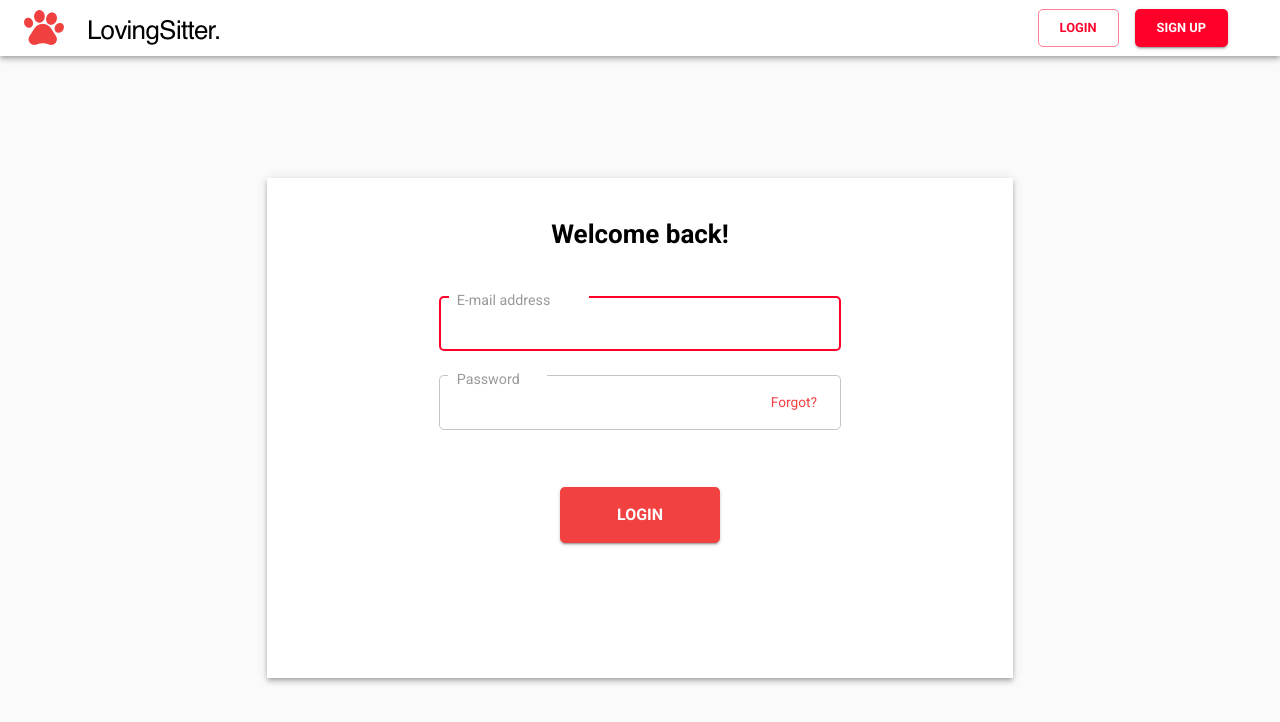
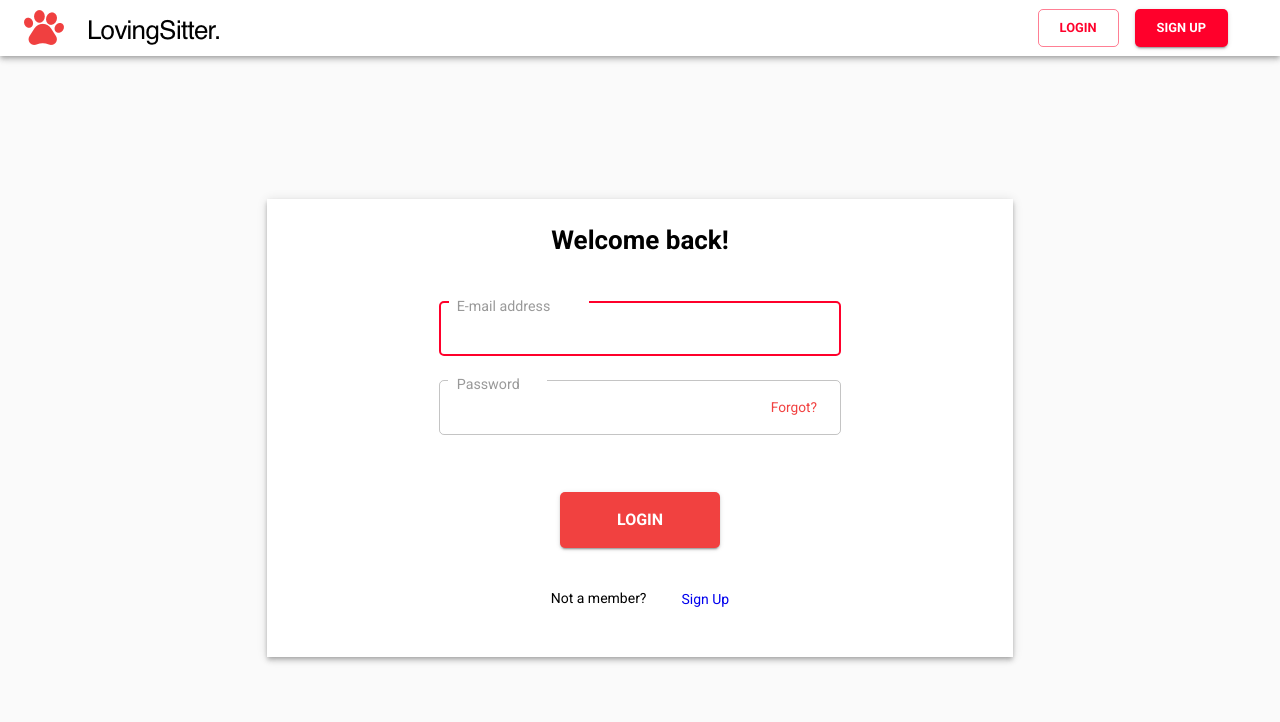
Before and after one commit to hodge-jai/fun-kickoff-project, a React (Create React App) app in the folder client/: page /login in a window 1280 px wide. Shown: the top 722 px of the page. Built offline with nearby package versions, Linux system fonts and the light colour scheme; no server answers.

Commit message:
added login and sign up suggestions

```diff
--- a/client/src/components/AuthHeader/AuthHeader.tsx
+++ b/client/src/components/AuthHeader/AuthHeader.tsx
@@ -16,10 +16,8 @@ const AuthHeader = ({ linkTo, asideText, btnText }: Props): JSX.Element => {
   return (
     <Box p={1} className={classes.authHeader}>
       <Typography className={classes.accAside}>{asideText}</Typography>
-      <Link to={linkTo} className={classes.link}>
-        <Button color="inherit" className={classes.accBtn} variant="contained">
-          {btnText}
-        </Button>
+      <Link to={linkTo} color="primary" className={classes.link}>
+        {btnText}
       </Link>
     </Box>
   );
--- a/client/src/components/AuthHeader/useStyles.ts
+++ b/client/src/components/AuthHeader/useStyles.ts
@@ -2,15 +2,15 @@ import { makeStyles } from '@material-ui/core/styles';
 
 const useStyles = makeStyles((theme) => ({
   authHeader: {
-    alignSelf: 'flex-end',
-    justifyContent: 'flex-end',
+    alignSelf: 'center',
+    justifyContent: 'center',
     alignItems: 'center',
     display: 'flex',
     flexWrap: 'wrap',
   },
   accAside: {
     fontSize: 14,
-    color: '#b0b0b0',
+    color: '#000000',
     fontWeight: 400,
     textAlign: 'center',
     marginRight: 35,
@@ -19,7 +19,11 @@ const useStyles = makeStyles((theme) => ({
     alignItems: 'center',
     padding: '1rem 0',
   },
-  link: { textDecoration: 'none' },
+  link: {
+    textDecoration: 'none',
+    fontSize: 14,
+    fontWeight: 400,
+  },
   accBtn: {
     width: 170,
     height: 54,
--- a/client/src/pages/Login/LoginForm/LoginForm.tsx
+++ b/client/src/pages/Login/LoginForm/LoginForm.tsx
@@ -6,6 +6,7 @@ import * as Yup from 'yup';
 import Typography from '@material-ui/core/Typography';
 import useStyles from './useStyles';
 import { CircularProgress } from '@material-ui/core';
+import AuthHeader from '../../../components/AuthHeader/AuthHeader';
 
 interface Props {
   handleSubmit: (
@@ -91,7 +92,7 @@ export default function Login({ handleSubmit }: Props): JSX.Element {
               {isSubmitting ? <CircularProgress style={{ color: 'white' }} /> : 'Login'}
             </Button>
           </Box>
-          <div style={{ height: 95 }} />
+          <AuthHeader linkTo="/signup" asideText="Not a member?" btnText="Sign Up" />
         </form>
       )}
     </Formik>
--- a/client/src/pages/Login/useStyles.ts
+++ b/client/src/pages/Login/useStyles.ts
@@ -15,7 +15,6 @@ const useStyles = makeStyles(() => ({
     justifyContent: 'space-between',
     flexDirection: 'column',
     minHeight: '100%',
-    paddingTop: 15,
   },
   welcome: {
     fontSize: 26,
--- a/client/src/pages/SignUp/SignUpForm/SignUpForm.tsx
+++ b/client/src/pages/SignUp/SignUpForm/SignUpForm.tsx
@@ -6,6 +6,7 @@ import * as Yup from 'yup';
 import Typography from '@material-ui/core/Typography';
 import useStyles from './useStyles';
 import { CircularProgress } from '@material-ui/core';
+import AuthHeader from '../../../components/AuthHeader/AuthHeader';
 
 interface Props {
   handleSubmit: (
@@ -115,6 +116,7 @@ const SignUpForm = ({ handleSubmit }: Props): JSX.Element => {
               {isSubmitting ? <CircularProgress style={{ color: 'white' }} /> : 'SIGN UP'}
             </Button>
           </Box>
+          <AuthHeader linkTo="/login" asideText="Already have an account?" btnText="Login" />
         </form>
       )}
     </Formik>
--- a/client/src/pages/SignUp/useStyles.ts
+++ b/client/src/pages/SignUp/useStyles.ts
@@ -15,7 +15,6 @@ const useStyles = makeStyles(() => ({
     justifyContent: 'space-between',
     flexDirection: 'column',
     minHeight: '100%',
-    paddingTop: 15,
   },
   welcome: {
     fontSize: 26,
```
